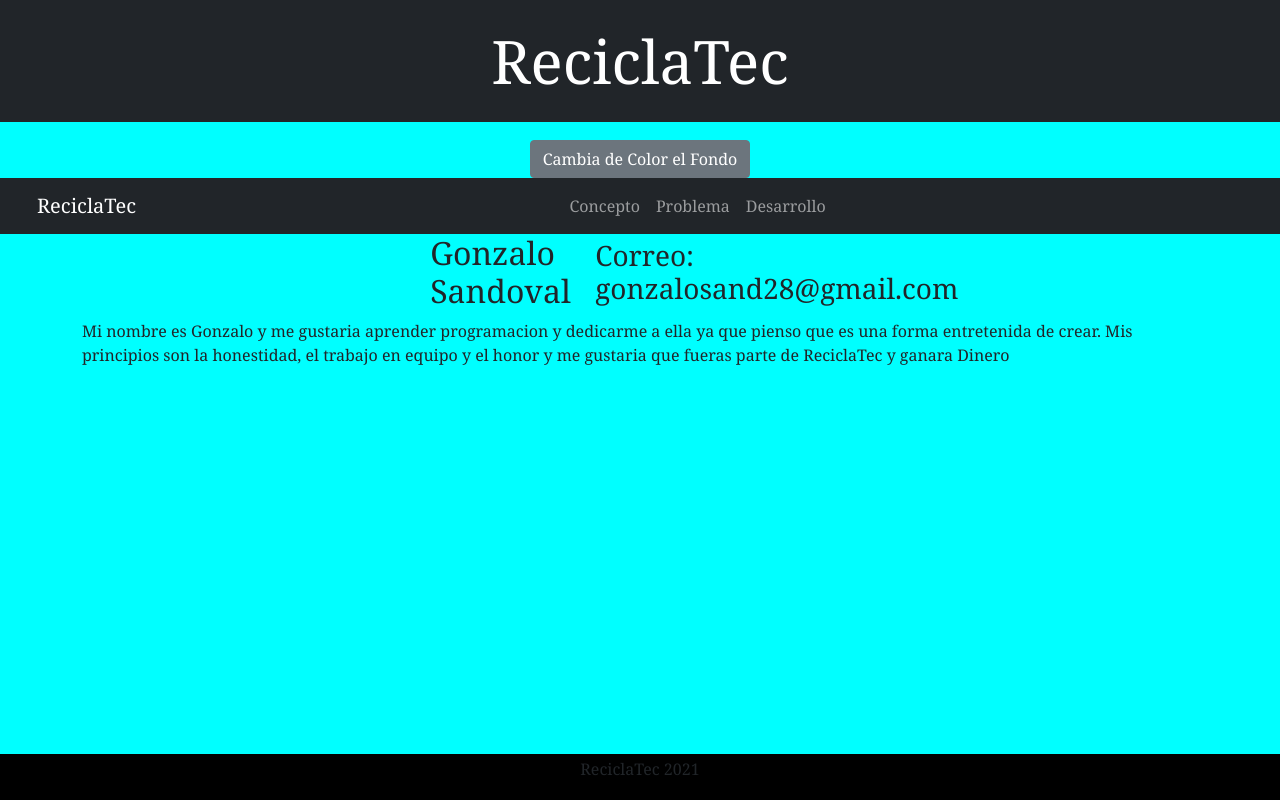
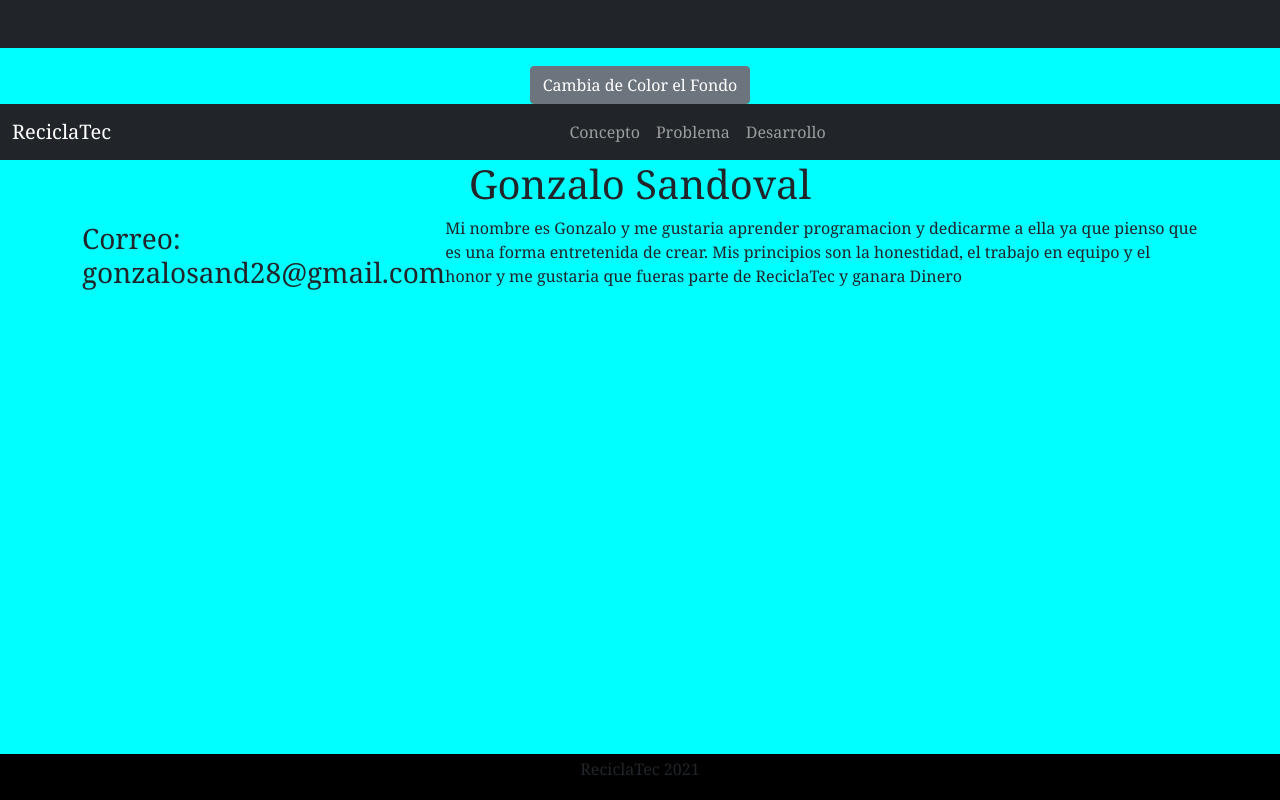
Before and after one commit to gonzalosand/ReciclaTec, a plain HTML site: page index.html in a window 1280 px wide. Drawn offline with nearby package versions, Linux system fonts and the light colour scheme.

Commit message:
version mala
version erronea

```diff
--- a/estilos.css
+++ b/estilos.css
@@ -8,15 +8,7 @@ body{
 
     }
 
-    h1{
-        color:white;
-        text-align: center;
-        padding: 25px;
-        font-size: 60px;
-        background-color: black;
-        background-attachment: fixed;
-        background-position: center center;
-    }
+ z
 
     nav{
         text-decoration: none;
@@ -45,12 +37,10 @@ body{
         background-color:darkred;
     }
 
-    p{
-        font-size:1rem;
-    }
     h2{
         font-size: 2rem;
     }
+
     footer{
         text-align: center;
         background-color:black;
--- a/index.html
+++ b/index.html
@@ -6,8 +6,10 @@
     <meta http-equiv="X-UA-Compatible" content="IE=edge">
     <meta name="viewport" content="width=device-width, initial-scale=1.0">
     <title>Inovacion</title>
+   <script src="https://ajax.googleapis.com/ajax/libs/jquery/3.5.1/jquery.min.js"></script>
     <link href="https://cdn.jsdelivr.net/npm/bootstrap@5.0.2/dist/css/bootstrap.min.css" rel="stylesheet"
         integrity="sha384-EVSTQN3/azprG1Anm3QDgpJLIm9Nao0Yz1ztcQTwFspd3yD65VohhpuuCOmLASjC" crossorigin="anonymous">
+
     <link rel="stylesheet" href="estilos.css" />
 </head>
 
@@ -42,26 +44,25 @@
     </nav>
     <main>
         <section>
+
+            <div class="container">
+                <h1>Gonzalo Sandoval</h1>
+            </div>
+
             <div class="container">
                 <div class="row">
-                    <div class="col12 col-md-6 col-lg-3">
-                        <h2>Gonzalo Sandoval</h2>
-                    </div>
-                </div>
-                <div class="col-12 col-md-6 col-lg-3">
-                    <h3>Correo: gonzalosand28@gmail.com</h3>
-                </div>
-            </div>
-            <div class="container">
-                <div class="row">
-                    <div class="col-12">
+                    <div class="col">
+                        <h3>Correo: gonzalosand28@gmail.com</h3>
+                        <div class="row">
+                            <div class="col">
                         <p>Mi nombre es Gonzalo y me gustaria aprender programacion y dedicarme a ella ya que pienso
                             que es una
                             forma entretenida de crear. Mis principios son la honestidad, el trabajo en equipo y el
                             honor y me
                             gustaria que fueras parte de ReciclaTec y ganara Dinero</p>
-
                     </div>
+                </div>
+                </div>
                 </div>
             </div>
         </section>
--- a/js/main.js
+++ b/js/main.js
@@ -1,4 +1,4 @@
-alert("Gracias por visitar ReciclaTec !!");
+//alert("Gracias por visitar ReciclaTec !!");
 function cambiarColor(){
 
     document.body.style.backgroundColor = '#800000';
```
